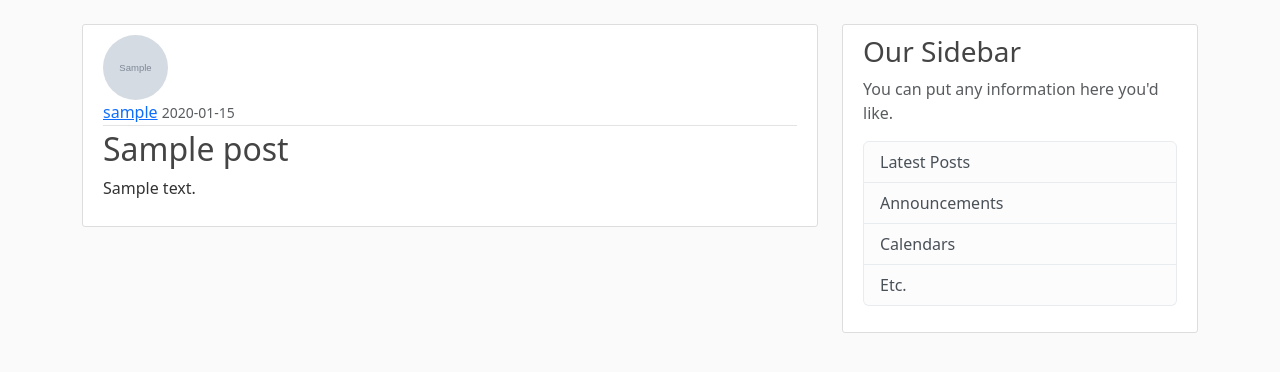
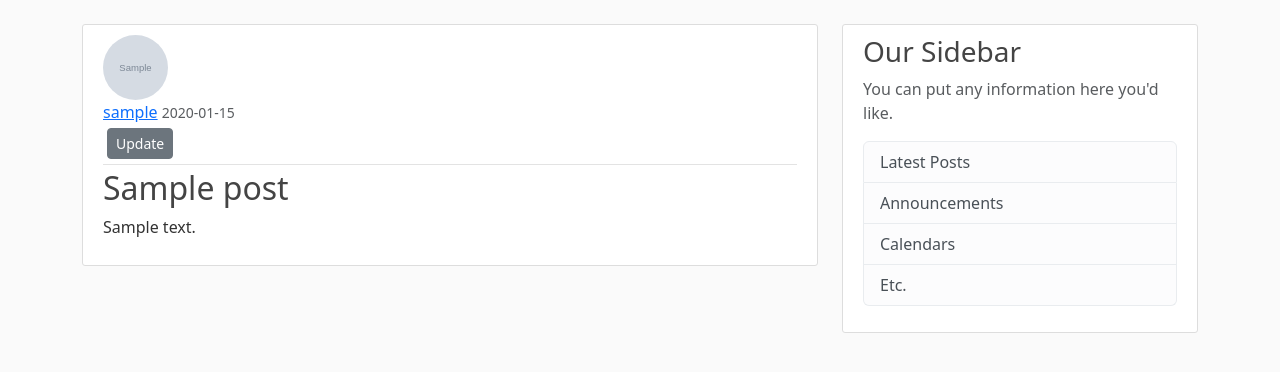
Before and after one commit to julieta-ayala/arequipe-backend-dev, a Flask app: page /post/1 in a window 1280 px wide. Shown: the part 56-428 px from the top of the page. Run offline with Flask 3, Linux system fonts and the light colour scheme; a user stored in the database is signed in; tables that the repository leaves empty hold one stand-in row (values such as "Sample post"); grey boxes marked "Sample" are stand-in pictures.

Commit message:
New Feature: Update Post
- Added route to update posts. User can only update posts they created
- Reused create post template for updating purposes
- Added update button and route to post template

```diff
--- a/FlaskBlog/flaskblog/routes.py
+++ b/FlaskBlog/flaskblog/routes.py
@@ -1,7 +1,7 @@
 import os
 import secrets
 from PIL import Image
-from flask import render_template, url_for, flash, redirect, request
+from flask import render_template, url_for, flash, redirect, request, abort
 from flaskblog import app, db, bcrypt
 from flaskblog.forms import RegistrationForm, LoginForm, UpdateAccountForm, PostForm
 from flaskblog.models import User, Post
@@ -99,9 +99,32 @@ def new_post():
         db.session.commit()
         flash('Post created!', 'success')
         return redirect(url_for('home'))
-    return render_template('create_post.html', title='New Post', form=form)
+    return render_template('create_post.html', title='New Post', form=form, legend='New Post')
 
 @app.route("/post/<int:post_id>")
 def post(post_id):
     post = Post.query.get_or_404(post_id)
     return render_template('post.html', title=post.title, post=post)
+
+@app.route("/post/<int:post_id>/update", methods=['GET','POST'])
+@login_required
+def update_post(post_id):
+    # Get post from database by id
+    post = Post.query.get_or_404(post_id)
+    if post.author != current_user:
+        abort(403)
+    # Create form that will be passed to the template
+    form = PostForm()
+    # When submitting changes (POST), update database
+    if form.validate_on_submit():
+        post.title = form.title.data
+        post.content = form.content.data
+        db.session.commit()
+        flash('Post successfully updated!', 'success')
+        return redirect(url_for('post', post_id=post.id))
+    # When loading the page (GET), populate form with post data
+    else:
+        form.title.data = post.title
+        form.content.data = post.content
+    # Render template with form
+    return render_template('create_post.html', title='Update Post', form=form, legend="Update Post")
--- a/FlaskBlog/flaskblog/templates/create_post.html
+++ b/FlaskBlog/flaskblog/templates/create_post.html
@@ -4,7 +4,7 @@
     <form method="POST" action="">
         {{ form.hidden_tag() }}
         <fieldset class="form-group">
-            <legend class="border-bottom mb-4">New Post</legend>
+            <legend class="border-bottom mb-4">{{ legend }}</legend>
             <div class="form-group">
                 {{ form.title.label(class="form-control-label") }}
                 <!-- Let the user know the errors -->
--- a/FlaskBlog/flaskblog/templates/post.html
+++ b/FlaskBlog/flaskblog/templates/post.html
@@ -7,6 +7,11 @@
             <div class="article-metadata">
                 <a class="mr-2" href="#">{{ post.author.username }}</a>
                 <small class="text-muted">{{ post.date_posted.strftime('%Y-%m-%d') }}</small>
+                {% if post.author == current_user %}
+                    <div>
+                        <a class="btn btn-secondary btn-sm m-1" href="{{ url_for('update_post', post_id=post.id)}}">Update</a>
+                    </div>
+                {% endif %}
             </div>
             <h2 class="article-title">{{ post.title }}</h2>
             <p class="article-content">{{ post.content }}</p>
```
Lines whose indentation alone changed are shown as unchanged.
